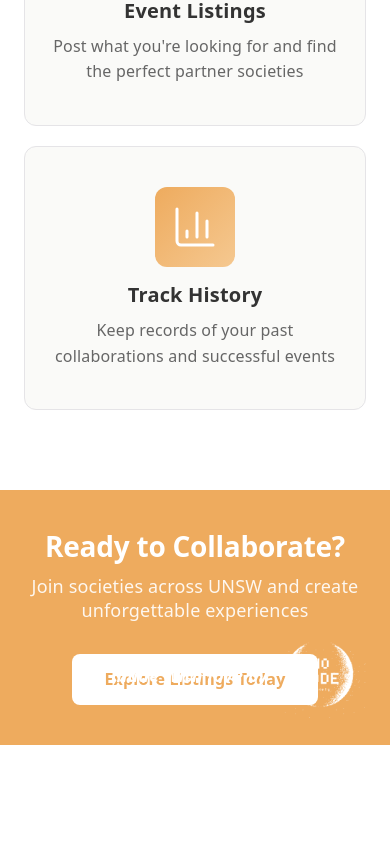
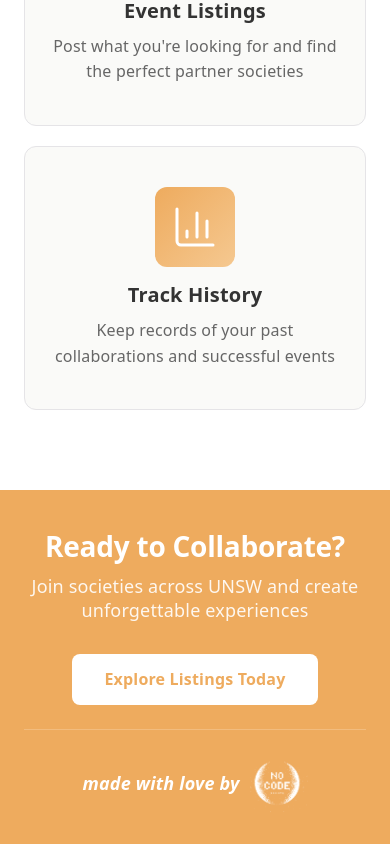
Before and after one commit to alfonsokkim/collab, a React (Vite) app: page / in a window 390 px wide. Shown: the part 1014-1858 px from the top of the page. Before the commit the page ends 1759 px from the top, so only its background shows below. Built offline with nearby package versions, Linux system fonts and the light colour scheme; no server answers.

Commit message:
Updated for mobile view

```diff
--- a/src/styles/Landing.css
+++ b/src/styles/Landing.css
@@ -25,6 +25,7 @@
   font-size: 64px;
   margin: 0 0 20px;
   text-shadow: 0 2px 4px rgba(0, 0, 0, 0.1);
+  line-height: 50px;
 }
 
 .hero-subtitle {
@@ -234,10 +235,27 @@
   }
 
   .cta {
-    padding: 40px 24px;
+    padding: 40px 24px 100px;
+    position: relative;
   }
 
   .cta h2 {
     font-size: 28px;
   }
+
+  .landing-footer {
+    position: static;
+    justify-content: center;
+    margin-top: 24px;
+    padding-top: 24px;
+    border-top: 1px solid rgba(255, 255, 255, 0.2);
+  }
+
+  .landing-footer p {
+    justify-content: center;
+  }
+
+  .ncs-logo {
+    height: 60px;
+  }
 }
```
